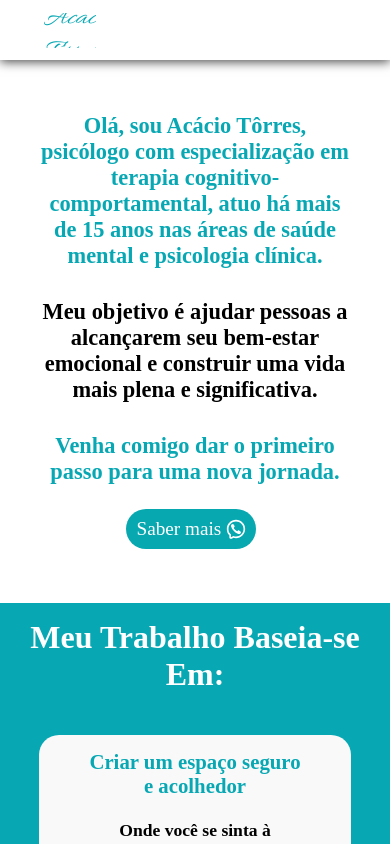
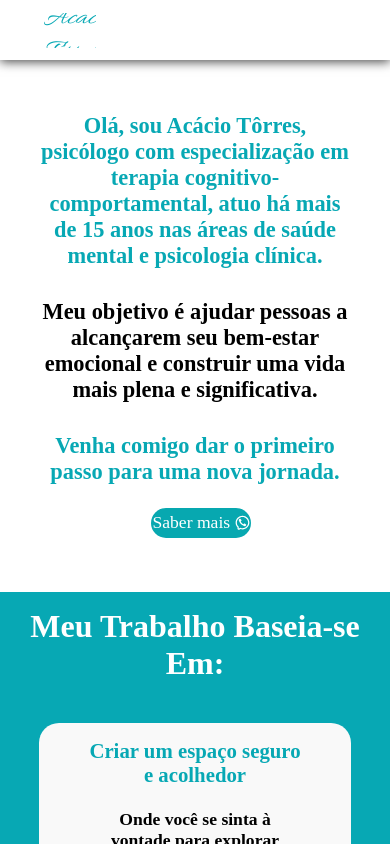
Before and after one commit to Mauricio-Freelance/psicologo-acacio, a React (Vite) app: page / in a window 390 px wide. Shown: the top 844 px of the page. Built offline with nearby package versions, Linux system fonts and the light colour scheme.

Commit message:
fix: contactButton position and size in mobile are fixed

```diff
--- a/app/components/ContactButton/styles.ts
+++ b/app/components/ContactButton/styles.ts
@@ -1,4 +1,5 @@
 import COLORS from "@/styles/colors";
+import { device } from "@/styles/mediaSizes/index";
 import styled from "styled-components";
 import { SIZES } from "@/styles/fonts"
 
@@ -6,8 +7,8 @@ import { SIZES } from "@/styles/fonts"
 export const Container = styled.div`
     display: flex;
     flex-direction: row;
-    margin-left: 20%;
-    margin-top: 4%;
+    /* margin-left: 20%;
+    margin-top: 4%; */
     gap: 5px;
     cursor: pointer;
     background-color: ${COLORS.primary};
@@ -17,13 +18,30 @@ export const Container = styled.div`
     border-radius: 20px;
     align-items: center;
     justify-content: center;
+
+
+    @media ${device.mobile} {
+        width: 100px;
+        height: 30px;
+    }
 `;
 
 export const Text = styled.p`
     font-size: ${SIZES.char};
+
+
+    @media ${device.mobile} {
+        font-size: ${SIZES.labelMobile};
+    }
 `;
 
 export const Icon = styled.img`
     width: 20px;
     height: 20px;
+
+
+    @media ${device.mobile} {
+        width: 15px;
+        height: 15px;
+    }
 `;
--- a/app/pages/About/styles.ts
+++ b/app/pages/About/styles.ts
@@ -79,6 +79,7 @@ export const ListContainer = styled.ul`
     gap: 20px;
     width: 33vw;
     margin-left: 12%;
+    padding-top: 3%;
 
 
     @media ${device.mobile} {
@@ -91,6 +92,7 @@ export const ListContainer = styled.ul`
     @media ${device.desktop} {
         gap: 12.5px;
         margin-top: 4%;
+        padding-top: 0%;
     }
 `
 
@@ -134,7 +136,6 @@ export const Text = styled.h2`
 
 export const ButtonContainer = styled.div`
     width: 23%;
-
     margin-left: 20%;
     padding-bottom: 3%;
 
@@ -144,8 +145,10 @@ export const ButtonContainer = styled.div`
         margin-left: 25%;
     }
 
+
     @media ${device.desktop} {
         margin-top: 1%;
+        margin-left: 27.5%;
         width: 26%;
     }
 `
--- a/app/pages/Home/styles.ts
+++ b/app/pages/Home/styles.ts
@@ -12,16 +12,6 @@ export const Container = styled.div`
     min-width: 100vw;
     padding-bottom: 4%;
     padding-top: 4%;
-
-
-    @media ${device.mobile} {
-        min-height: 60vh;
-    }
-
-
-    @media ${device.desktop} {
-        min-height: 80vh;
-    }
 `;
 
 export const InfoContainer = styled.div`
@@ -41,6 +31,11 @@ export const TextContainer = styled.div`
     display: grid;
     gap: 30px;
     max-width: 65vh;
+
+
+    @media ${device.desktop} {
+        max-width: 48vh;
+    }
 `;
 
 export const Text = styled.p`
@@ -56,8 +51,11 @@ export const Text = styled.p`
 `;
 
 export const ButtonContainer = styled.div`
+    margin-top: 4%;
+    margin-left: 20%;
+
+
         @media ${device.mobile} {
-        margin-left: 10%;
         margin-top: 4%;
     }
 `
```
